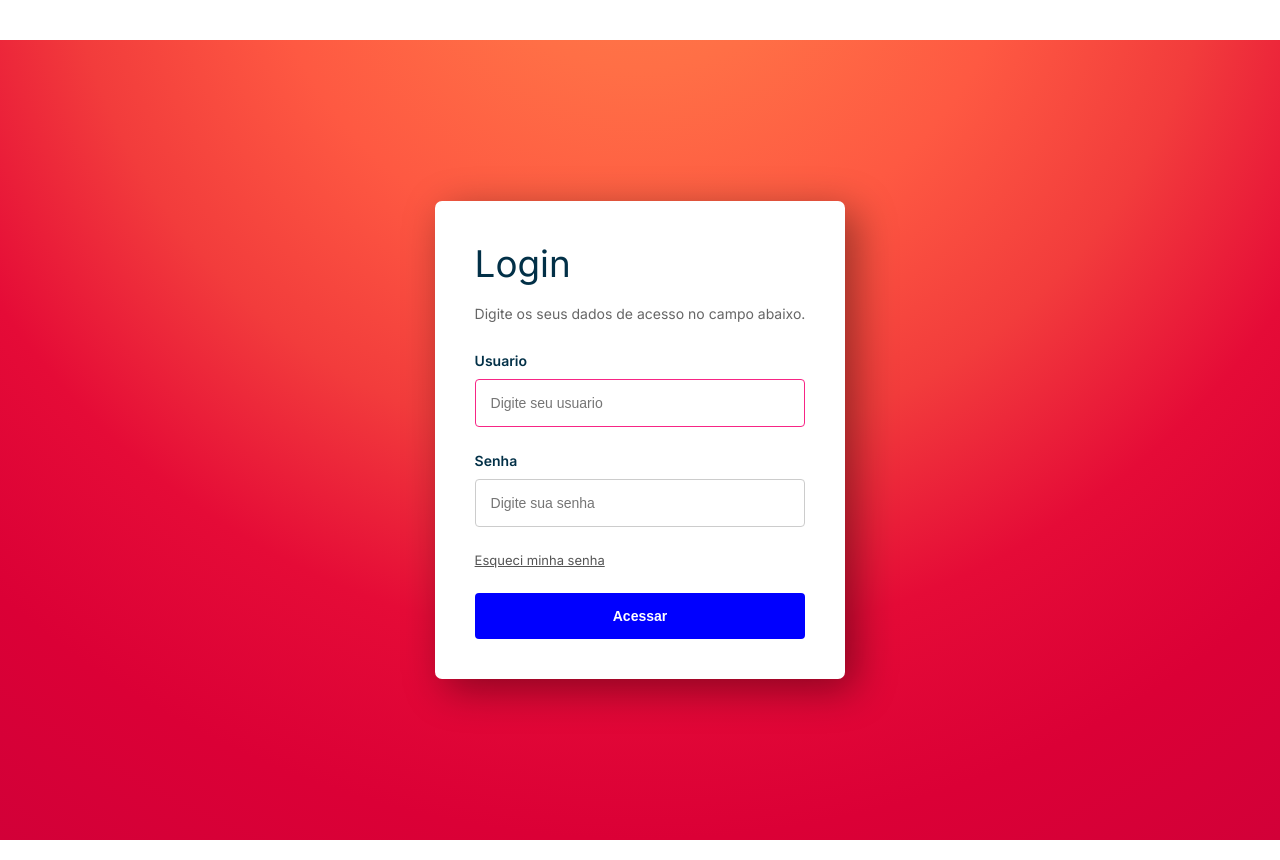
After one commit to paulocastanha33/agenda, a Django app: page /login/ in a window 1280 px wide. The commit adds this page. Run offline with Django 5.2, Linux system fonts and the light colour scheme.

Commit message:
Incluido função e tela de autenticação

```diff
--- a/agenda/urls.py
+++ b/agenda/urls.py
@@ -22,5 +22,8 @@ from django.views.generic import RedirectView
 urlpatterns = [
     path('admin/', admin.site.urls),
     path('agenda/', views.lista_eventos),
-    path('', RedirectView.as_view(url='/agenda/'))
+    path('', RedirectView.as_view(url='/agenda/')),
+    path('login/', views.login_user),
+    path('login/submit', views.submit_login),
+    path('logout/', views.logout_user)
 ]
--- a/core/views.py
+++ b/core/views.py
@@ -1,9 +1,32 @@
-from django.shortcuts import render
+from django.shortcuts import redirect, render
 from core.models import Evento
+from django.contrib.auth.decorators import login_required
+from django.contrib.auth import authenticate, login, logout
+from django.contrib import messages
 
-# Create your views here.
+#
+def login_user(request):
+    return render(request, 'login.html')
 
+def logout_user(request):
+    logout(request)
+    return redirect('/')
+
+def submit_login(request):
+    if request.POST:
+       username = request.POST.get('username')
+       password = request.POST.get('password')
+       usuario = authenticate(username=username, password=password)
+       if usuario is not None:
+           login(request, usuario)
+           return redirect('/')
+       else:
+           messages.error(request, "Usuario ou senha invalida")
+    return redirect('/')
+
+@login_required(login_url='/login/')
 def lista_eventos(request):
-    evento = Evento.objects.all()
+    usuario = request.user
+    evento = Evento.objects.filter(usuario=usuario)
     dados = {'eventos':evento}
     return render(request, 'agenda.html', dados)
--- a/templates/agenda.html
+++ b/templates/agenda.html
@@ -1,7 +1,7 @@
 {% extends "model-page.html" %}
 
 {%block content %}
-  <h2>Agendamentos</h2>
+  <h2 style="color:brown">Agendamentos</h2>
 
       <ul style="font-size: 18px">
      {% for evento in eventos %}
--- /dev/null
+++ b/templates/login.html
@@ -0,0 +1,131 @@
+<!DOCTYPE html>
+<html lang="en">
+<head>
+    <meta charset="UTF-8">
+    <meta http-equiv="X-UA-Compatible" content="IE=edge">
+    <meta name="viewport" content="width=device-width, initial-scale=1.0">
+    <title>Login</title>
+    <style>
+        @import url('https://fonts.googleapis.com/css2?family=Inter:wght@100;200;300;400;500;600;700;800;900&display=swap');
+
+body {
+    font-family: 'Inter', sans-serif;
+    margin: 0;
+    padding: 0;
+    color: #023047
+}
+
+.page {
+    display: flex;
+    flex-direction: column;
+    align-items: center;
+    align-content: center;
+    justify-content: center;
+    width: 100%;
+    height: 100vh;
+
+    background-image: radial-gradient(circle at 50% -20.71%, #ff7f49 0, #ff6f46 16.67%, #fe5942 33.33%, #f23c3c 50%, #e50b37 66.67%, #db0036 83.33%, #d20038 100%);
+
+.formLogin {
+    display: flex;
+    flex-direction: column;
+    background-color: #fff;
+    border-radius: 7px;
+    padding: 40px;
+    box-shadow: 10px 10px 40px rgba(0, 0, 0, 0.4);
+    gap: 5px
+}
+
+.areaLogin img {
+    width: 420px;
+}
+
+.formLogin h1 {
+    padding: 0;
+    margin: 0;
+    font-weight: 400;
+    font-size: 2.3em;
+}
+
+.formLogin p {
+    display: inline-block;
+    font-size: 14px;
+    color: #666;
+    margin-bottom: 25px;
+}
+
+.formLogin input {
+    padding: 15px;
+    font-size: 14px;
+    border: 1px solid #ccc;
+    margin-bottom: 20px;
+    margin-top: 5px;
+    border-radius: 4px;
+    transition: all linear 160ms;
+    outline: none;
+}
+
+
+.formLogin input:focus {
+    border: 1px solid #f72585;
+}
+
+.formLogin label {
+    font-size: 14px;
+    font-weight: 600;
+}
+
+.formLogin a {
+    display: inline-block;
+    margin-bottom: 20px;
+    font-size: 13px;
+    color: #555;
+    transition: all linear 160ms;
+}
+
+.formLogin a:hover {
+    color: #f72585;
+}
+
+.btn {
+    background-color:blue;
+    color: #fff;
+    font-size: 14px;
+    font-weight: 600;
+    border: none !important;
+    transition: all linear 160ms;
+    cursor: pointer;
+    margin: 0 !important;
+
+}
+
+.btn:hover {
+    transform: scale(1.05);
+    background-color: black;
+
+}
+    </style>
+</head>
+<body>
+    <br><br>
+      <div class="page">
+        <div align="center">
+            {% for message in messages %}
+                <strong>Erro: </strong>{{message}}
+            {% endfor %}
+            </div>
+            <form action="submit" method="POST" class="formLogin">{% csrf_token %}
+                <h1>Login</h1>
+                <p>Digite os seus dados de acesso no campo abaixo.</p>
+                <label for="username">Usuario</label>
+                <input type="text" placeholder="Digite seu usuario" name="username" autofocus="true" />
+                <label for="password">Senha</label>
+                <input type="password" placeholder="Digite sua senha" name="password"/>
+                <a href="/">Esqueci minha senha</a>
+                <input type="submit" value="Acessar" class="btn" />
+            </form>
+        </div>
+    <br>
+
+</body>
+</html>
--- a/templates/model-footer.html
+++ b/templates/model-footer.html
@@ -1 +1 @@
-<p>&copy;Desenvolvido por Paulo Castanha</p>
+<p><b>&copy;Desenvolvido por Paulo Castanha</b></p>
```
Also changed, not shown: templates/model-header.html (+8 -1 lines), db.sqlite3, templates/model-page.html (line endings or trailing spaces).
